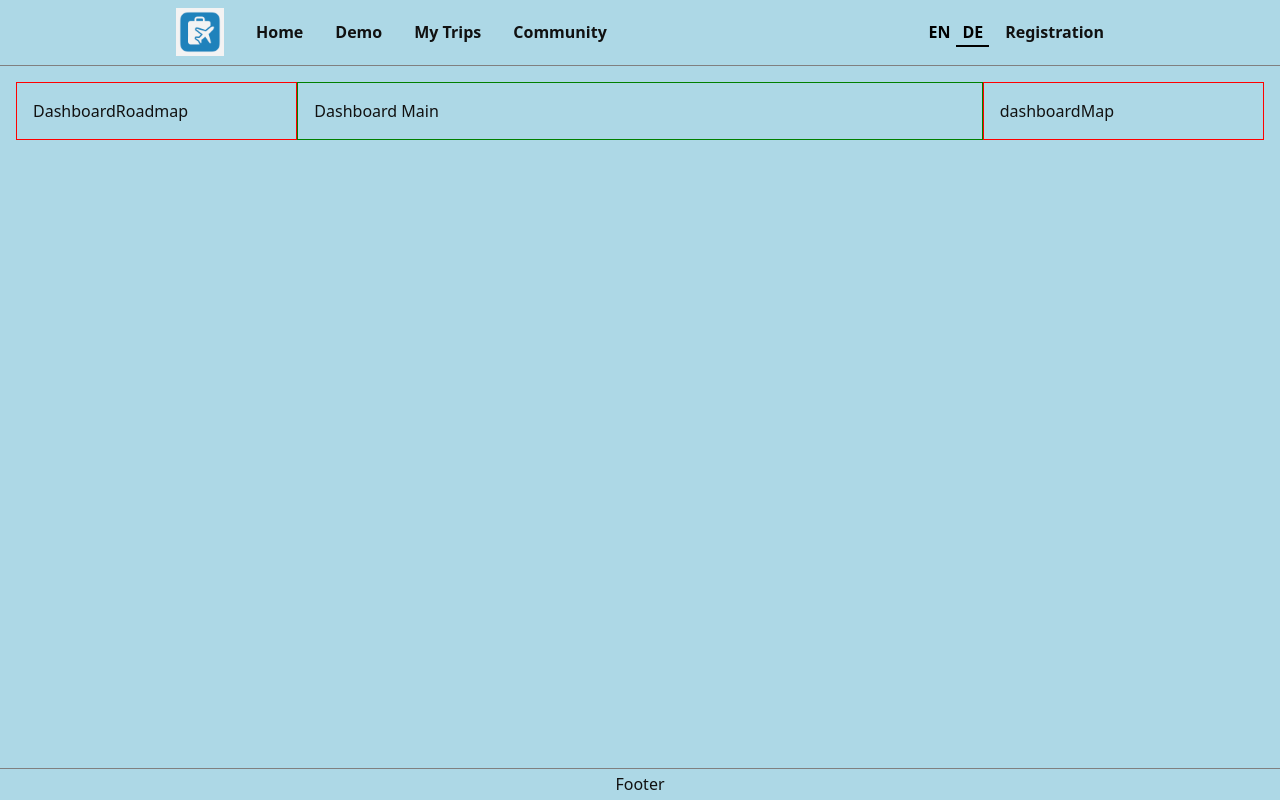
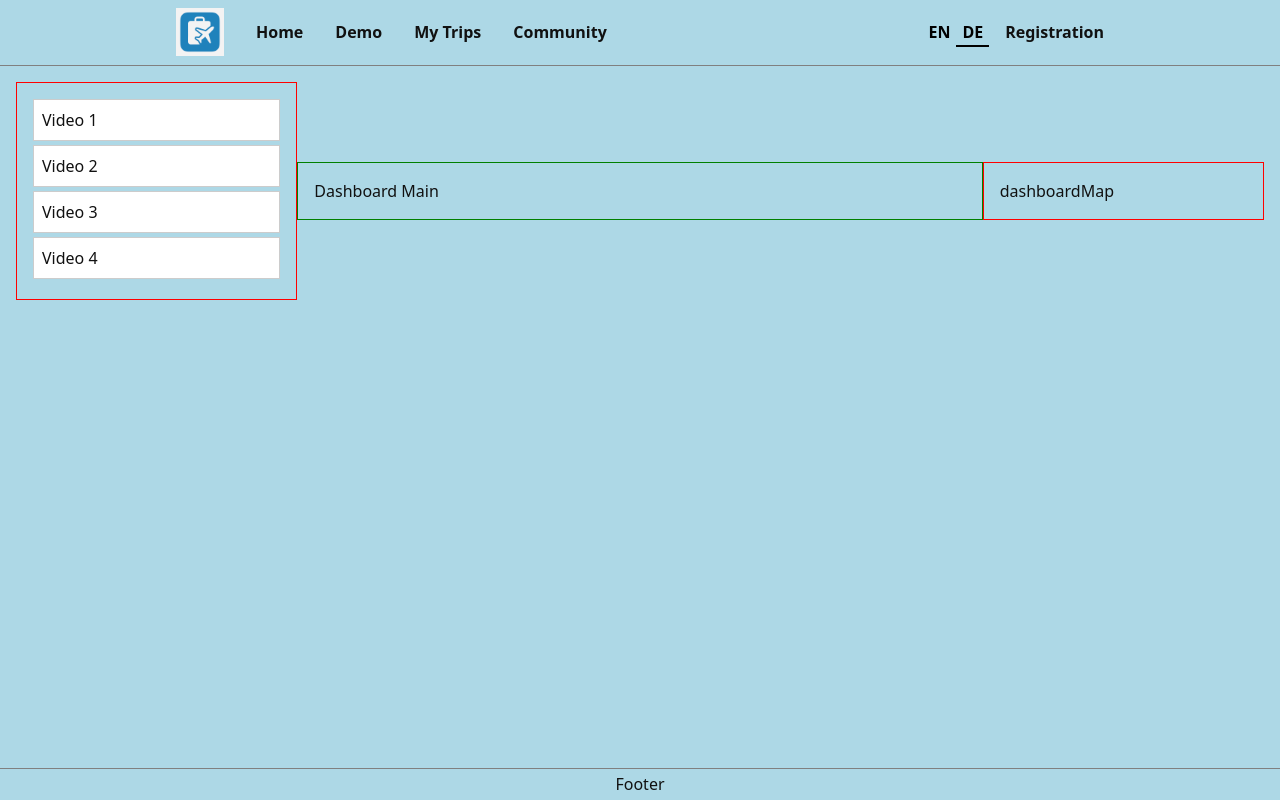
Before and after one commit to zh-deng/trippal-frontend, a React (Vite) app: page /dashboard in a window 1280 px wide. Built offline with nearby package versions, Linux system fonts and the light colour scheme.

Commit message:
add dnd library for drag and drop

```diff
--- a/src/components/DashboardRoadmap/DashboardRoadmap.tsx
+++ b/src/components/DashboardRoadmap/DashboardRoadmap.tsx
@@ -1,5 +1,9 @@
+import { useState } from "react";
 import { RoadmapItem } from "../../types/Roadmap";
 import "./DashboardRoadmap.scss";
+import { closestCenter, DndContext, DragEndEvent } from "@dnd-kit/core";
+import { arrayMove, SortableContext, verticalListSortingStrategy } from "@dnd-kit/sortable";
+import { RoadMapItem } from "./RoadMapItem/RoadMapItem";
 
 export const DashboardRoadmap = () => {
   const mockItems: RoadmapItem[] = [
@@ -21,10 +25,30 @@ export const DashboardRoadmap = () => {
     }
   ]
 
+  const [items, setItems] = useState<string[]>(['Video 1', 'Video 2', 'Video 3', 'Video 4']);
+
+  const handleDragEnd = (event: DragEndEvent) => {
+    const { active, over } = event;
+
+    if (over && active.id !== over.id) {
+      setItems((items) => {
+        const oldIndex = items.indexOf(active.id as string);
+        const newIndex = items.indexOf(over.id as string);
+        return arrayMove(items, oldIndex, newIndex);
+      });
+    }
+  };
+
 
 	return (
     <div className="dashboard-roadmap">
-      DashboardRoadmap
+      <DndContext collisionDetection={closestCenter} onDragEnd={handleDragEnd}>
+      <SortableContext items={items} strategy={verticalListSortingStrategy}>
+        {items.map((id) => (
+          <RoadMapItem key={id} id={id} />
+        ))}
+      </SortableContext>
+    </DndContext>
     </div>
   );
 };
--- /dev/null
+++ b/src/components/DashboardRoadmap/RoadMapItem/RoadMapItem.tsx
@@ -0,0 +1,27 @@
+import { useSortable } from "@dnd-kit/sortable";
+import "./RoadMapItem.scss";
+import { CSS } from '@dnd-kit/utilities';
+
+type RoadMapItemProps = {
+  id: string;
+}
+
+export const RoadMapItem = ({ id }: RoadMapItemProps) => {
+  const { attributes, listeners, setNodeRef, transform, transition } = useSortable({ id });
+
+  const style: React.CSSProperties = {
+    transform: CSS.Transform.toString(transform),
+    transition,
+    padding: '8px',
+    border: '1px solid #ccc',
+    marginBottom: '4px',
+    background: 'white',
+    cursor: 'grab'
+  };
+
+  return (
+    <div ref={setNodeRef} style={style} {...attributes} {...listeners}>
+      {id}
+    </div>
+  );
+};
```
Also changed, not shown: package.json (+5 -2 lines), src/components/RoadMapItem/RoadMapItem.tsx (deleted, +0 -11 lines), src/components/DashboardRoadmap/RoadMapItem/RoadMapItem.scss (added), 1 other file (tests, documents, lock files or other folders).
